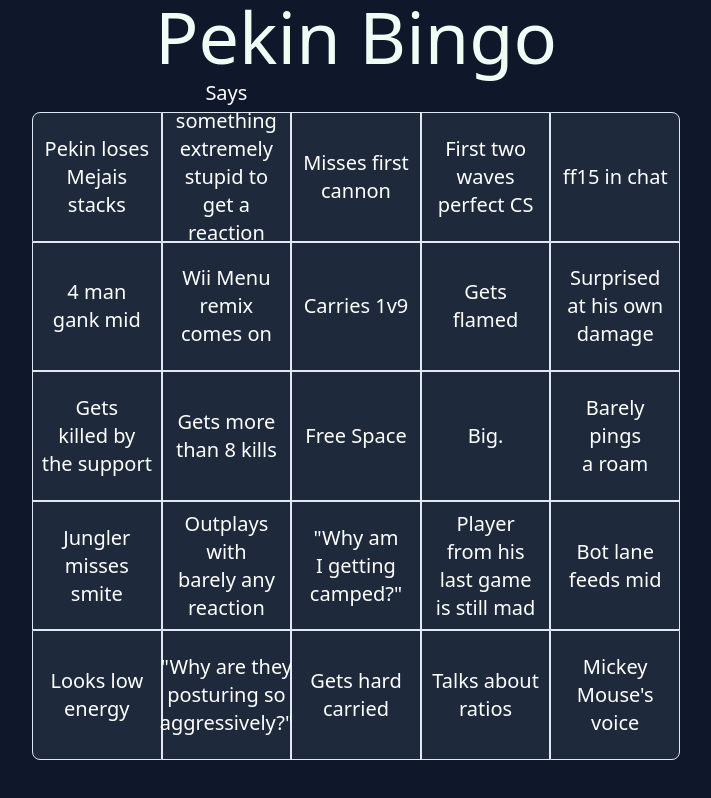
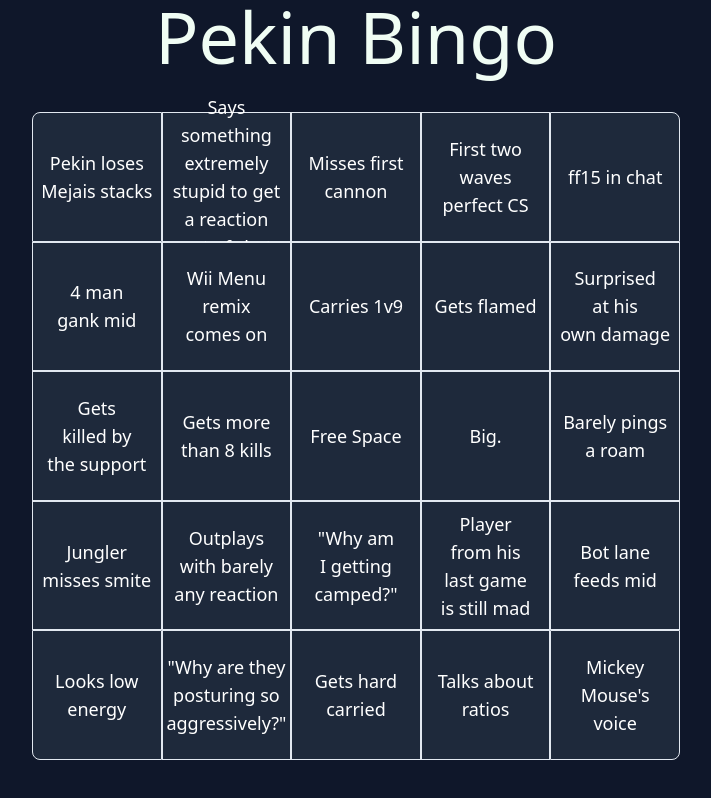
Before and after one commit to WonkiestNebula/pekin_bingo, a React (Vite) app: page / in a window 1280 px wide. Shown: the whole page, without its empty margins (284-995 px from the left). Built offline with nearby package versions, Linux system fonts and the light colour scheme.

Commit message:
Visual fixes

```diff
--- a/src/App.jsx
+++ b/src/App.jsx
@@ -43,6 +43,8 @@ const App = () => {
                       rounded = firstRounded + "-left";
                     } else if (j === 4 && firstRounded) {
                       rounded = firstRounded + "-right";
+                    } else {
+                      rounded = undefined;
                     }
                     return <BingoCell key={j} label={cell} rounded={rounded} />;
                   })}
--- a/src/BingoCell.jsx
+++ b/src/BingoCell.jsx
@@ -8,8 +8,8 @@ const BingoCell = ({ label, rounded }) => {
     return (
       <div
         className={`flex w-1/5 cursor-pointer select-none items-center justify-center text-balance
-                    ${rounded ?? ""} rounded-br-lg border border-green-600 bg-green-500 p-2
-                    font-sans text-xl font-medium text-slate-800 hover:bg-green-400 hover:text-slate-900`}
+                    ${rounded ?? ""} border border-green-600 bg-green-500 p-2
+                    font-sans text-lg text-slate-800 hover:bg-green-400 hover:text-slate-900`}
         onClick={() => setIsMarked(false)}
       >
         <span className="text-center">{label}</span>
@@ -20,7 +20,7 @@ const BingoCell = ({ label, rounded }) => {
     <div
       className={`flex w-1/5 cursor-pointer select-none items-center justify-center
                   text-balance border border-slate-200 bg-slate-800 p-2 font-sans
-                  text-xl font-medium text-white hover:bg-slate-700 hover:text-green-200
+                  text-lg text-white hover:bg-slate-700 hover:text-green-200
                   ${rounded ?? ""}`}
       onClick={() => setIsMarked(true)}
     >
```
